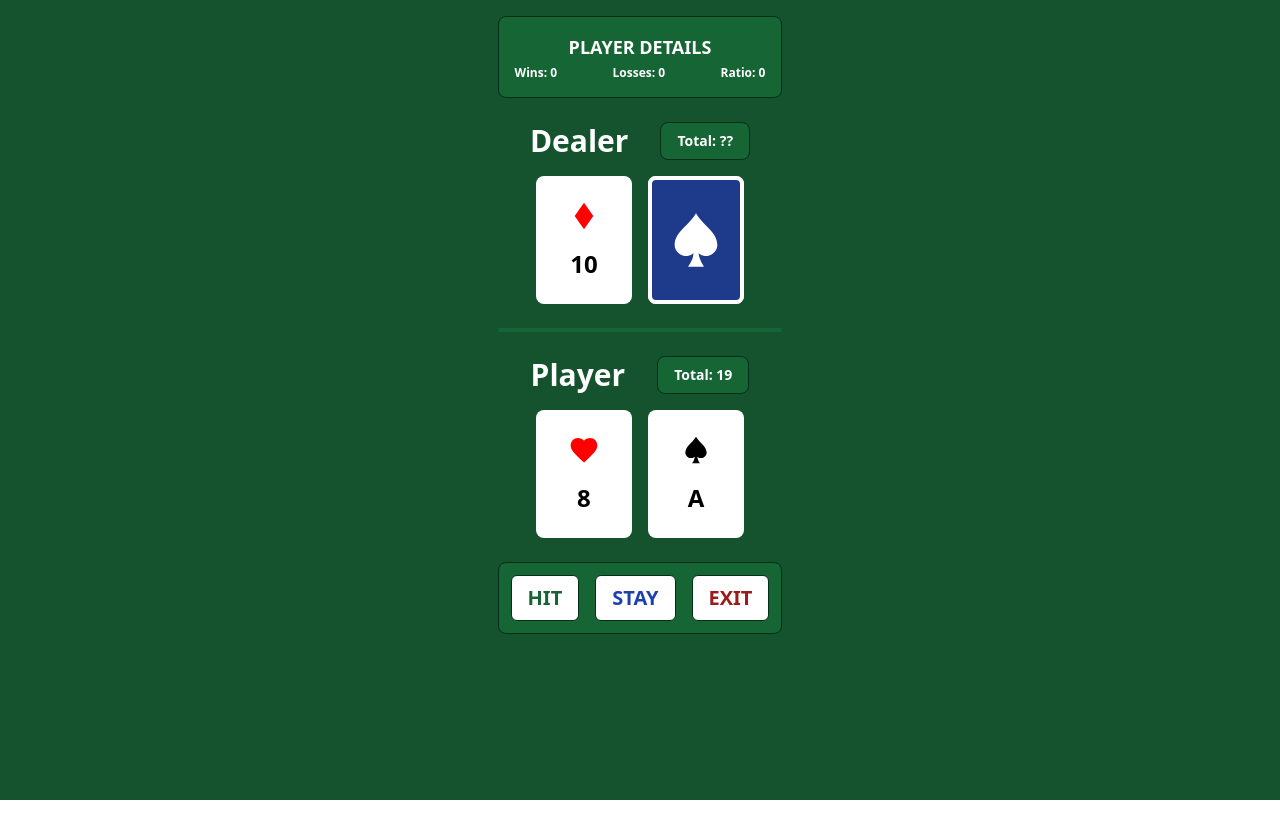
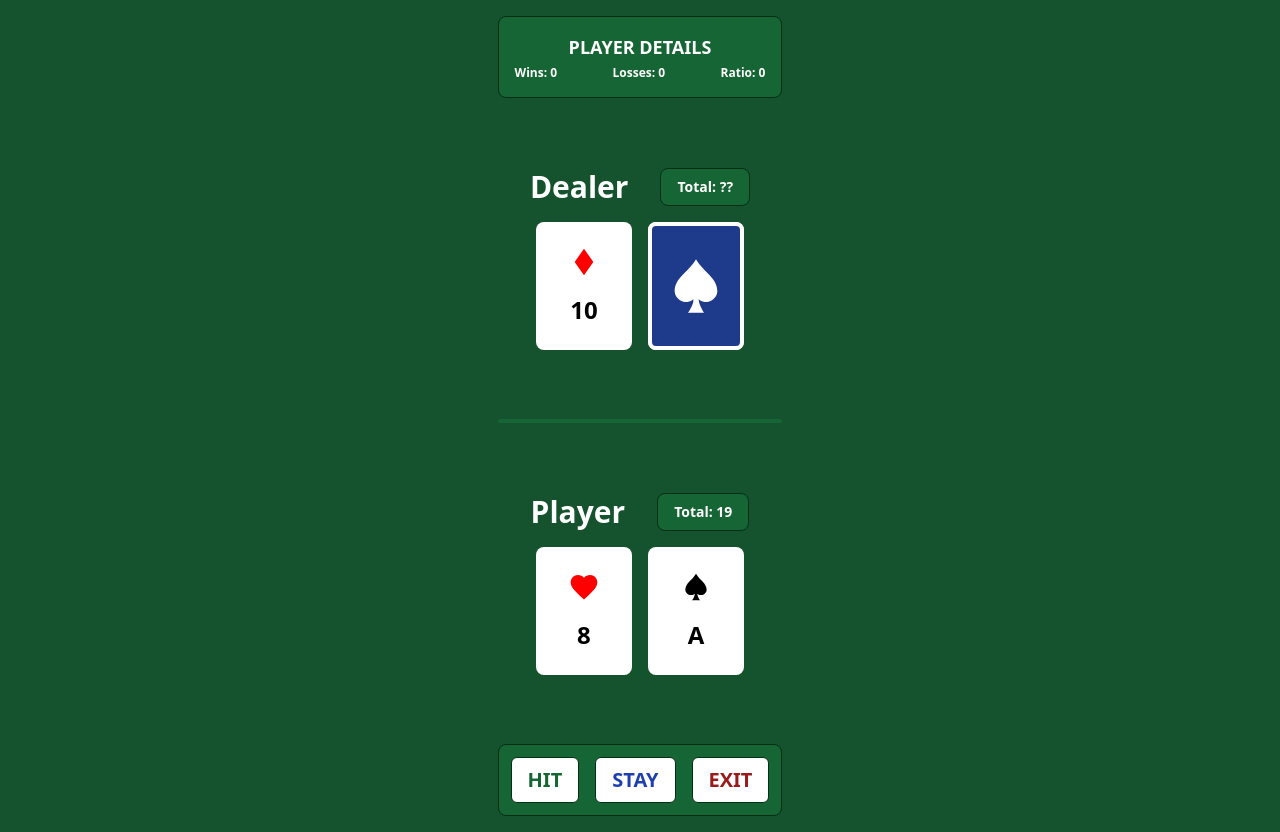
Before and after one commit to cdterry87/Blackack, a React (Create React App) app: page / in a window 1280 px wide. Both pictures are taken after a click on the button "DEAL!". Before the commit the page ends 800 px from the top, so only its background shows below. Built offline with nearby package versions, Linux system fonts and the light colour scheme; the HTML template or start-up script is replaced by a standard one.

Commit message:
VIsual changes

```diff
--- a/src/components/Controls.jsx
+++ b/src/components/Controls.jsx
@@ -2,7 +2,7 @@ function Controls({ hit, stay, exit }) {
   return (
     <>
       <div className='w-full'>
-        <div className='text-sm md:text-xl flex flex-col sm:flex-row items-center justify-center gap-2 md:gap-4 p-2 md:p-3 bg-green-800 rounded-lg border border-green-950'>
+        <div className='text-sm md:text-xl flex flex-row items-center justify-center gap-2 md:gap-4 p-2 md:p-3 bg-green-800 rounded-lg border border-green-950'>
           <button
             className='w-full border border-green-950 uppercase font-bold bg-white text-green-800 px-4 py-2 rounded-md hover:bg-gray-200 hover:text-green-900 transition duration-200 ease-in-out'
             onClick={hit}
--- a/src/components/Table.jsx
+++ b/src/components/Table.jsx
@@ -20,7 +20,7 @@ function Table({
 }) {
   return (
     <>
-      <div className='w-full flex flex-col gap-6 items-center justify-center'>
+      <div className='min-h-screen w-full flex flex-col gap-6 items-center justify-between'>
         <PlayerDetails playerWins={playerWins} playerLosses={playerLosses} />
         <Dealer
           hand={dealerHand}
```
